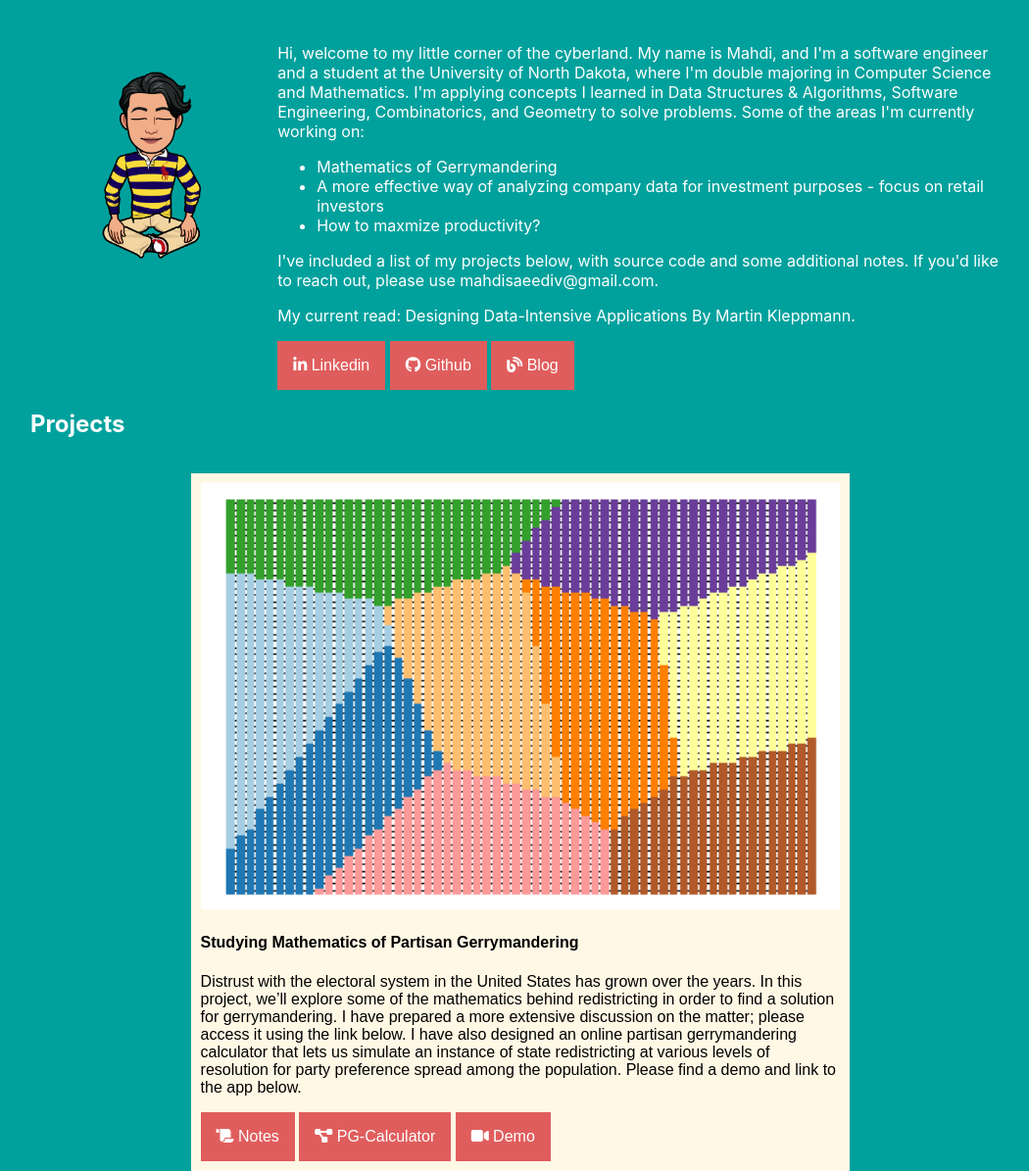
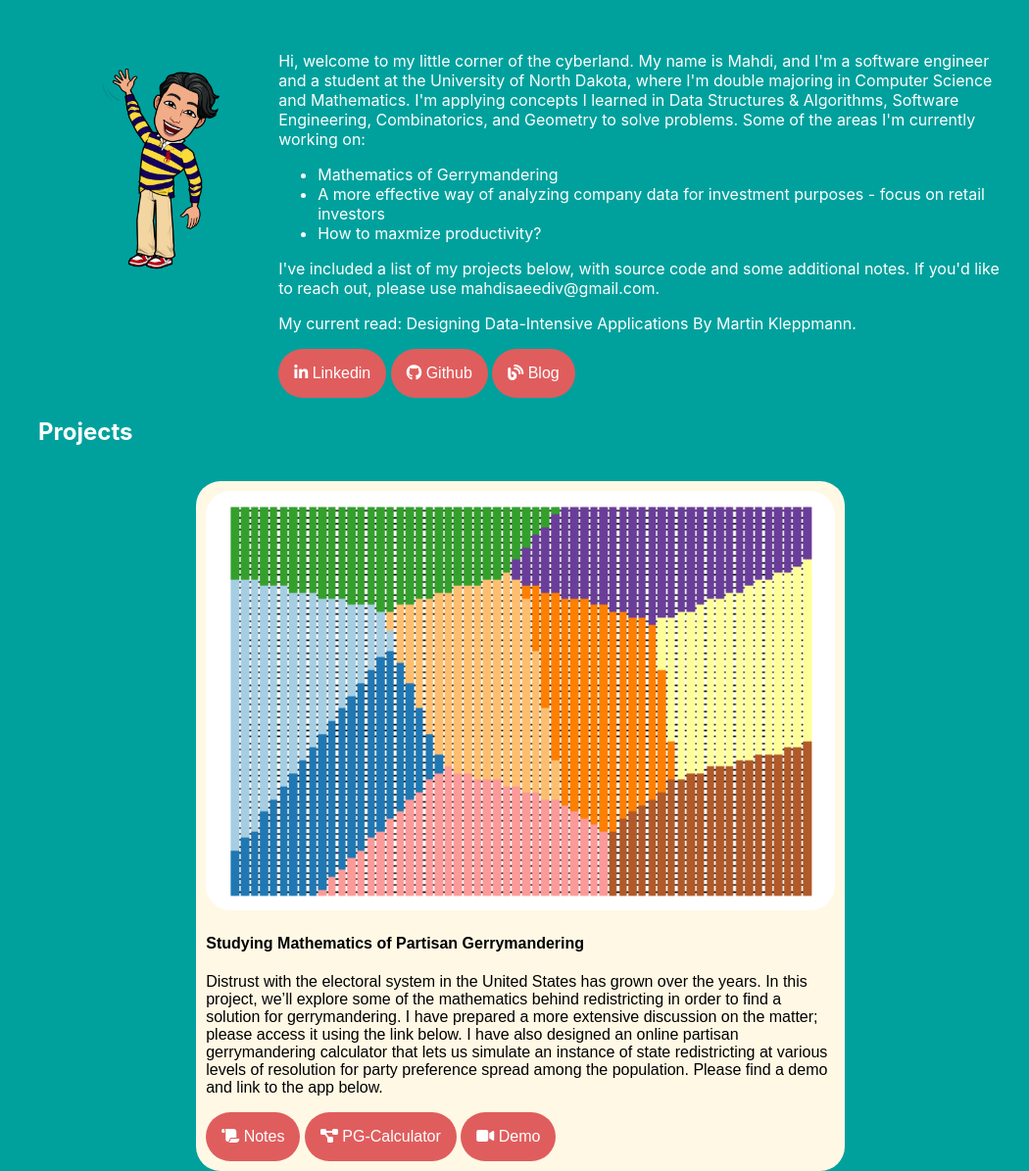
Before and after one commit to Mahdi-s/Personal_site_fall21, a plain HTML site: page index.html in a window 1280 px wide. Shown: the top 1195 px of the page at 98% size, without its empty margins (109-1159 px from the left). Drawn offline with Linux system fonts and the light colour scheme.

Commit message:
site updates

```diff
--- a/index.html
+++ b/index.html
@@ -72,6 +72,7 @@ h1 {
 .content {
   background-color: #FFF8E5;
   padding: 10px;
+  border-radius: 25px;
 }
 
 /* The "show" class is added to the filtered elements */
@@ -105,6 +106,7 @@ h1 {
   font-size: 16px;
   border: none;
   outline: none;
+  border-radius: 25px;
 }
 
 /* The container <div> - needed to position the dropdown content */
@@ -168,6 +170,15 @@ hr {
             margin-bottom: 50px;
 }
 
+#rcorners1 {
+  border-radius: 25px;
+}
+
+.leftside, .rightside {
+  height: 100hv;
+  width: 100%;
+}
+
 
 
 
@@ -180,12 +191,15 @@ hr {
 
 
 <!-- MAIN (Center website) -->
-<div class="main">
+<!-- <div class="main"> -->
 
+  <div class="main row no-gutters">
+    <div class="col no-gutters">
+      <div class="leftside">
         <div class="wrapper">
 
           <div class="pic-element">
-      <img src="imgs/yoga_bitmoji.png" alt="Bitmoji" style="width:100%">
+            <img src="imgs/waving.png" alt="Bitmoji" style="width:100%">
           </div>
 
           <div class="text-element">
@@ -210,9 +224,10 @@ hr {
           </div>
 
         </div>
-
-
-<!-- <hr> -->
+      </div>
+    </div>
+    <div class="col no-gutters">
+      <div class="rightside">
 
         <h2 class="top-text">Projects</h2>
 
@@ -238,9 +253,9 @@ hr {
         <div class="row">
 
 
-  <div class="column">
-    <div class="content Product ML">
-    <img src="imgs/gerry.gif" alt="Car" style="width:100%">
+          <div class="column" >
+            <div class="content Product ML" id="rcorners1">
+            <img id="rcorners1" src="imgs/gerry.gif" alt="Car" style="width:100%">
             <h4>Studying Mathematics of Partisan Gerrymandering</h4>
               <p>Distrust with the electoral system in the United States has grown over the years. In this project, we’ll explore some of the mathematics behind redistricting
                 in order to find a solution for gerrymandering. I have prepared a more extensive discussion on the matter; please access it using the link below.
@@ -255,7 +270,7 @@ hr {
 
           <div class="column">
             <div class="content Product ML">
-    <img src="imgs/angur.gif" alt="Car" style="width:100%">
+            <img id="rcorners1" src="imgs/angur.gif" alt="Car" style="width:100%">
               <h4><a href="https://anguranalytics.webflow.io/" target="_blank">www.anguranalytics.com</a></h4>
               <p>Given the rise of retail investors, I've been wondering if there are more effective ways of analyzing company data and making sense of the prospect of investment.
                 My goal with Angur is to create a one-stop shop where users can analyze company data from financial statements, stock market data, and relative news.
@@ -272,7 +287,7 @@ hr {
 
           <div class="column Simulation wire">
             <div class="content">
-      <img src="imgs/matlab_jamming2.gif" alt="Mountains" style="width:100%">
+              <img id="rcorners1" src="imgs/matlab_jamming2.gif" alt="Mountains" style="width:100%">
               <h4>Simulating Wireless Communication to study effects of elementary high-powered jamming attacks</h4>
               <p>Jamming can be a challenging topic to study due to regulations set forth by the federal government.
                 In this work, I used MATLAB's communication modules to create a script that simulates the effects of elementary,
@@ -317,7 +332,7 @@ hr {
 
           <div class="column Compiler">
             <div class="content">
-      <img src="imgs/pascal.png" alt="Car" style="width:100%">
+              <img id="rcorners1" src="imgs/pascal.png" alt="Car" style="width:100%">
               <h4>Mini Pascal to MIPS Assembly translator - Python implementaion</h4>
               <p>I created an engine that translates and reduces pascal code to executable MIPS Assembly code in this project.
                 Pascal code can contain basic arithmetic, functions, variable assignment, etc.</p>
@@ -328,7 +343,7 @@ hr {
 
           <div class="column gamedesign">
             <div class="content">
-    <img src="imgs/ttt_game.png" alt="Nature" style="width:100%">
+            <img id="rcorners1" src="imgs/ttt_game.png" alt="Nature" style="width:100%">
               <h4>Tic Tac Toe Game - MIPS Assembly implementation - Player vs Computer</h4>
               <p>I designed a bot that plays a tic tac toe game with the user.
                 At its heart, the algorithm utilizes a series of decision tree nodes at every move and prioritizes blocking possible winning moves of the human player.</p>
@@ -339,7 +354,7 @@ hr {
 
           <div class="column">
             <div class="content Simulation">
-    <img src="imgs/airtraffic_gui.PNG" alt="Car" style="width:100%">
+            <img id="rcorners1" src="imgs/airtraffic_gui.PNG" alt="Car" style="width:100%">
             <h4>Air Traffic Managment GUI - C# implementation</h4>
             <p>Mock user interface for an air traffic control unit. Shows airplane entering and
                exiting an air space and associated flight data monitors plane movement for potential hazards.
@@ -350,7 +365,7 @@ hr {
 
           <div class="column">
             <div class="content Simulation">
-      <img src="imgs/uav.gif" alt="Car" style="width:100%">
+              <img id="rcorners1" src="imgs/uav.gif" alt="Car" style="width:100%">
               <h4>Simulating network of UAVs to extract communication information</h4>
               <p> In this study, I used the ns-3 (discrete network simulator) library to design an environment that simulates networks of drones communicating with
                 other drones and ground stations. The script allows the extraction of signal data being transmitted within the network. This information includes a signal-to-noise ratio, the drone's ID, location, signal energy, etc. ns-3 use of object factory in CPP allows for flexibility
@@ -370,9 +385,18 @@ hr {
 
         <!-- END GRID -->
         </div>
+      </div>
+    </div>
+  </div>
+
+
+
+
+<!-- <hr> -->
+
 
 <!-- END MAIN -->
-</div>
+<!-- </div> -->
 
 
 <script>
```
Also changed, not shown: imgs/waving.png (added). Lines whose indentation alone changed are shown as unchanged.
